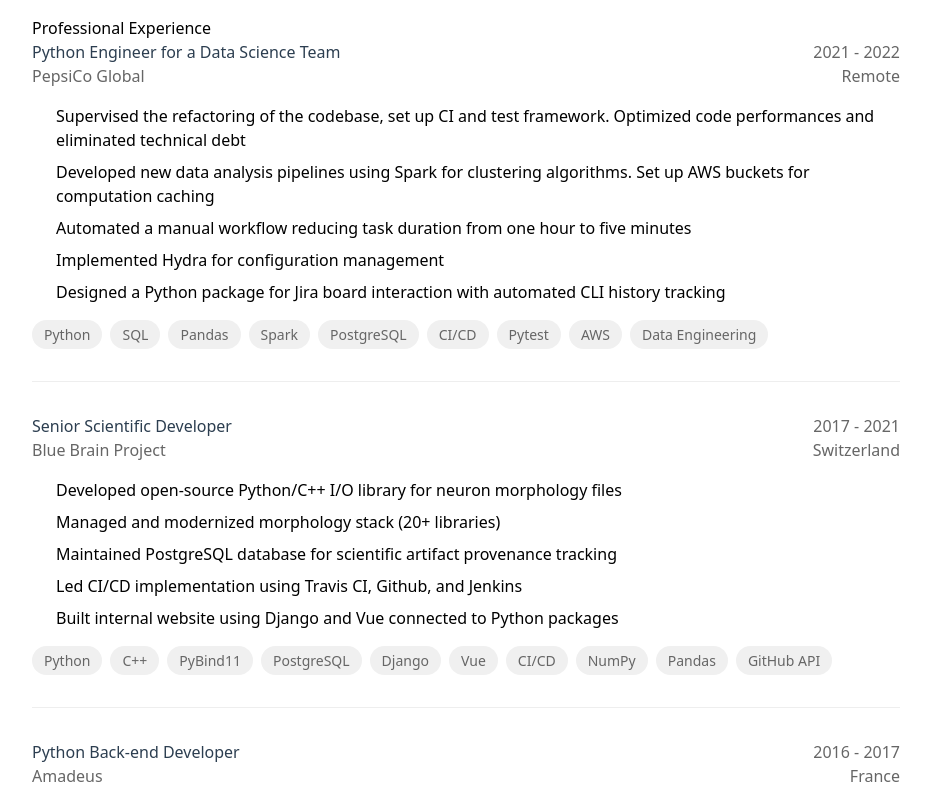
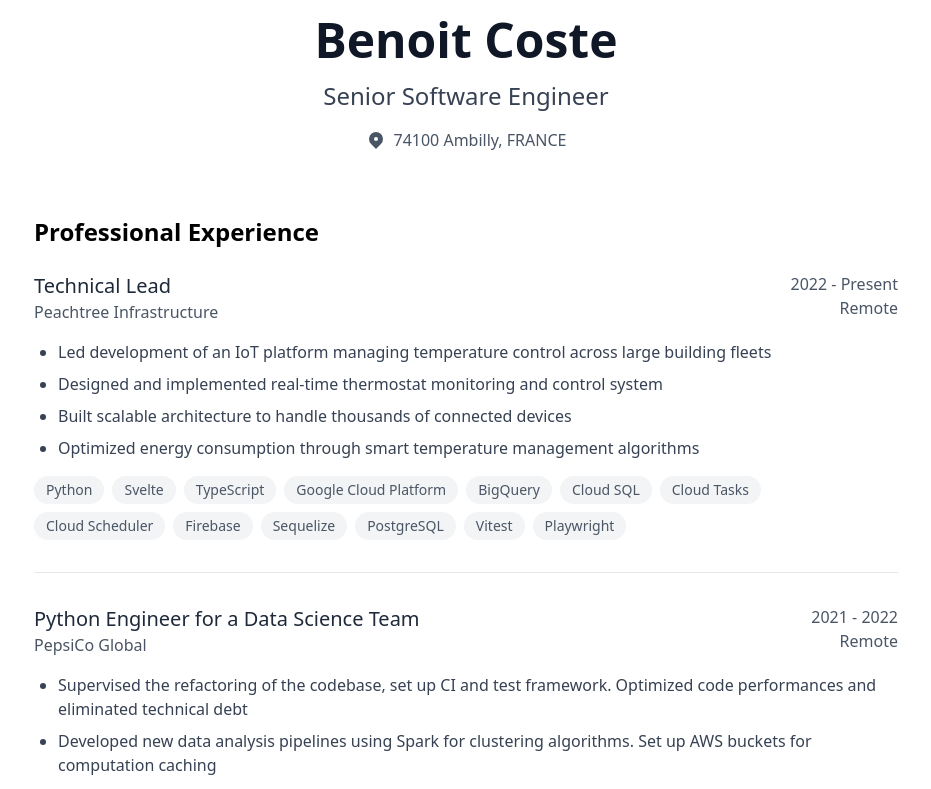
Before and after one commit to wizmer/resume, a SvelteKit app: page / in a window 1280 px wide. Shown: the top 789 px of the page, without its empty margins (174-1105 px from the left). Built offline with nearby package versions, Linux system fonts and the light colour scheme.

Commit message:
tailwinded

```diff
--- a/src/app.css
+++ b/src/app.css
@@ -1,3 +1 @@
 @import 'tailwindcss';
-@plugin '@tailwindcss/forms';
-@plugin '@tailwindcss/typography';
--- a/src/routes/+page.svelte
+++ b/src/routes/+page.svelte
@@ -1,5 +1,32 @@
 <script lang="ts">
 	const experiences = [
+		{
+			company: 'Peachtree Infrastructure',
+			role: 'Technical Lead',
+			period: '2022 - Present',
+			location: 'Remote',
+			description: [
+				'Led development of an IoT platform managing temperature control across large building fleets',
+				'Designed and implemented real-time thermostat monitoring and control system',
+				'Built scalable architecture to handle thousands of connected devices',
+				'Optimized energy consumption through smart temperature management algorithms'
+			],
+			technologies: [
+				'Python',
+				'Svelte',
+				'TypeScript',
+				'Google Cloud Platform',
+				'BigQuery',
+				'Cloud SQL',
+				'Cloud Tasks',
+				'Cloud Scheduler',
+				'Firebase',
+				'Sequelize',
+				'PostgreSQL',
+				'Vitest',
+				'Playwright'
+			]
+		},
 		{
 			company: 'PepsiCo Global',
 			role: 'Python Engineer for a Data Science Team',
@@ -132,95 +159,62 @@
 	];
 </script>
 
-<section class="experiences">
-	<h2>Professional Experience</h2>
-	{#each experiences as experience}
-		<article class="experience">
-			<header>
-				<div class="title-container">
-					<h3>{experience.role}</h3>
-					<div class="company">{experience.company}</div>
-				</div>
-				<div class="meta">
-					<span class="period">{experience.period}</span>
-					<span class="location">{experience.location}</span>
+<main class="mx-auto max-w-4xl p-4">
+	<header class="mb-16 text-center">
+		<h1 class="mb-4 text-5xl font-bold text-gray-900">Benoit Coste</h1>
+		<h2 class="mb-4 text-2xl font-medium text-gray-700">Senior Software Engineer</h2>
+		<div class="flex items-center justify-center gap-2 text-gray-600">
+			<svg
+				xmlns="http://www.w3.org/2000/svg"
+				class="h-5 w-5"
+				viewBox="0 0 20 20"
+				fill="currentColor"
+			>
+				<path
+					fill-rule="evenodd"
+					d="M5.05 4.05a7 7 0 119.9 9.9L10 18.9l-4.95-4.95a7 7 0 010-9.9zM10 11a2 2 0 100-4 2 2 0 000 4z"
+					clip-rule="evenodd"
+				/>
+			</svg>
+			<span>74100 Ambilly, FRANCE</span>
 		</div>
 	</header>
-			<ul class="description">
+
+	<section class="mb-12">
+		<h2 class="mb-6 text-2xl font-bold">Professional Experience</h2>
+		{#each experiences as experience}
+			<article class="mb-8 border-b border-gray-200 pb-8 last:border-0">
+				<header class="mb-4 flex items-start justify-between">
+					<div>
+						<h3 class="m-0 text-xl font-medium text-gray-800">{experience.role}</h3>
+						<div class="font-medium text-gray-600">{experience.company}</div>
+					</div>
+					<div class="text-right text-gray-600">
+						<span class="block">{experience.period}</span>
+						<span class="block">{experience.location}</span>
+					</div>
+				</header>
+				<ul class="my-4 ml-6 list-disc">
 					{#each experience.description as item}
-					<li>{item}</li>
+						<li class="mb-2 text-gray-700">{item}</li>
 					{/each}
 				</ul>
-			<footer class="technologies">
+				<footer class="mt-4 flex flex-wrap gap-2">
 					{#each experience.technologies as tech}
-					<span class="tech-tag">{tech}</span>
+						<span class="tech">
+							{tech}
+						</span>
 					{/each}
 				</footer>
 			</article>
 		{/each}
 	</section>
+</main>
 
-<style>
-	.experiences {
-		max-width: 900px;
-		margin: 0 auto;
-		padding: 1rem;
-	}
+<style lang="postcss">
+	@reference "tailwindcss";
 
-	.experience {
-		margin-bottom: 2rem;
-		padding-bottom: 2rem;
-		border-bottom: 1px solid #eee;
-	}
-
-	.experience header {
-		display: flex;
-		justify-content: space-between;
-		align-items: flex-start;
-		margin-bottom: 1rem;
-	}
-
-	.title-container h3 {
-		margin: 0;
-		color: #2c3e50;
-	}
-
-	.company {
-		color: #666;
-		font-weight: 500;
-	}
-
-	.meta {
-		text-align: right;
-		color: #666;
-	}
-
-	.period,
-	.location {
-		display: block;
-	}
-
-	.description {
-		margin: 1rem 0;
-		padding-left: 1.5rem;
-	}
-
-	.description li {
-		margin-bottom: 0.5rem;
-	}
-
-	.technologies {
-		display: flex;
-		flex-wrap: wrap;
-		gap: 0.5rem;
-		margin-top: 1rem;
-	}
-
-	.tech-tag {
-		background: #f0f0f0;
-		padding: 0.25rem 0.75rem;
-		border-radius: 15px;
-		font-size: 0.875rem;
-		color: #666;
+	.tech {
+		@apply rounded-full bg-gray-100 px-3 py-1 text-sm text-gray-600 hover:bg-gray-200;
 	}
 </style>
```
Lines whose indentation alone changed are shown as unchanged.
